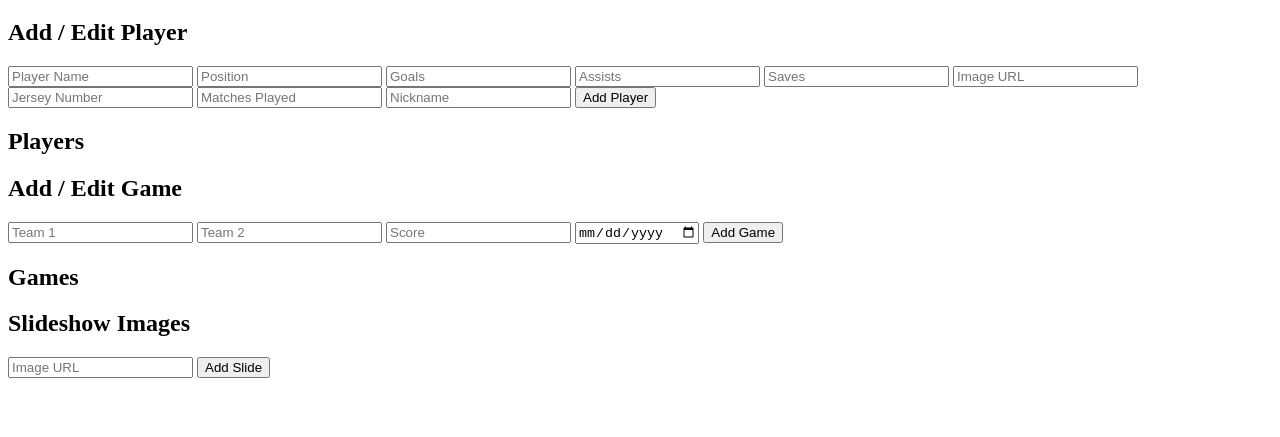
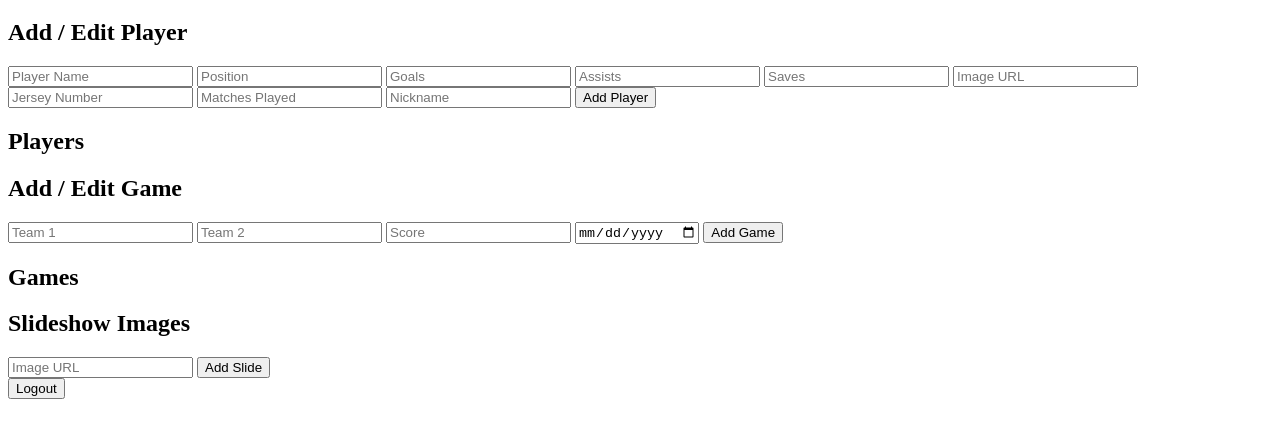
Before and after one commit to irmarg/bgacards2, a website: page public/admin.html in a window 1280 px wide. Shown: the part 61-498 px from the top of the page. Drawn offline with Linux system fonts and the light colour scheme.

Commit message:
Add logout button functionality to admin panel

```diff
--- a/public/admin.html
+++ b/public/admin.html
@@ -46,6 +46,10 @@
     <div id="slide-list"></div> <!-- ← Slides will appear here -->
 
     <!-- Logout Button (styled by JS) -->
-    <div id="logout-section"></div>
+    <div id="logout-section">
+        <button onclick="localStorage.removeItem('isAdmin'); location.href='index.html';">
+            Logout
+        </button>
+    </div>
 </body>
 </html>
```
